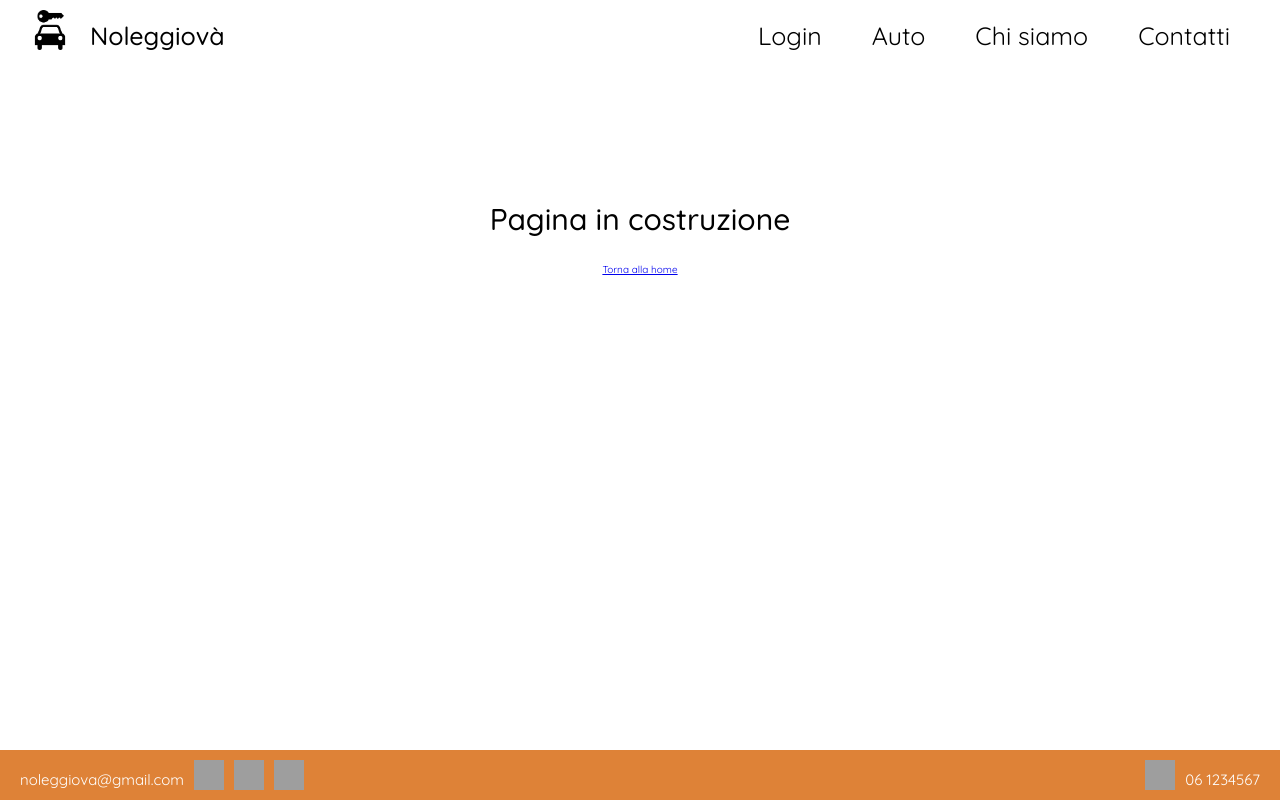
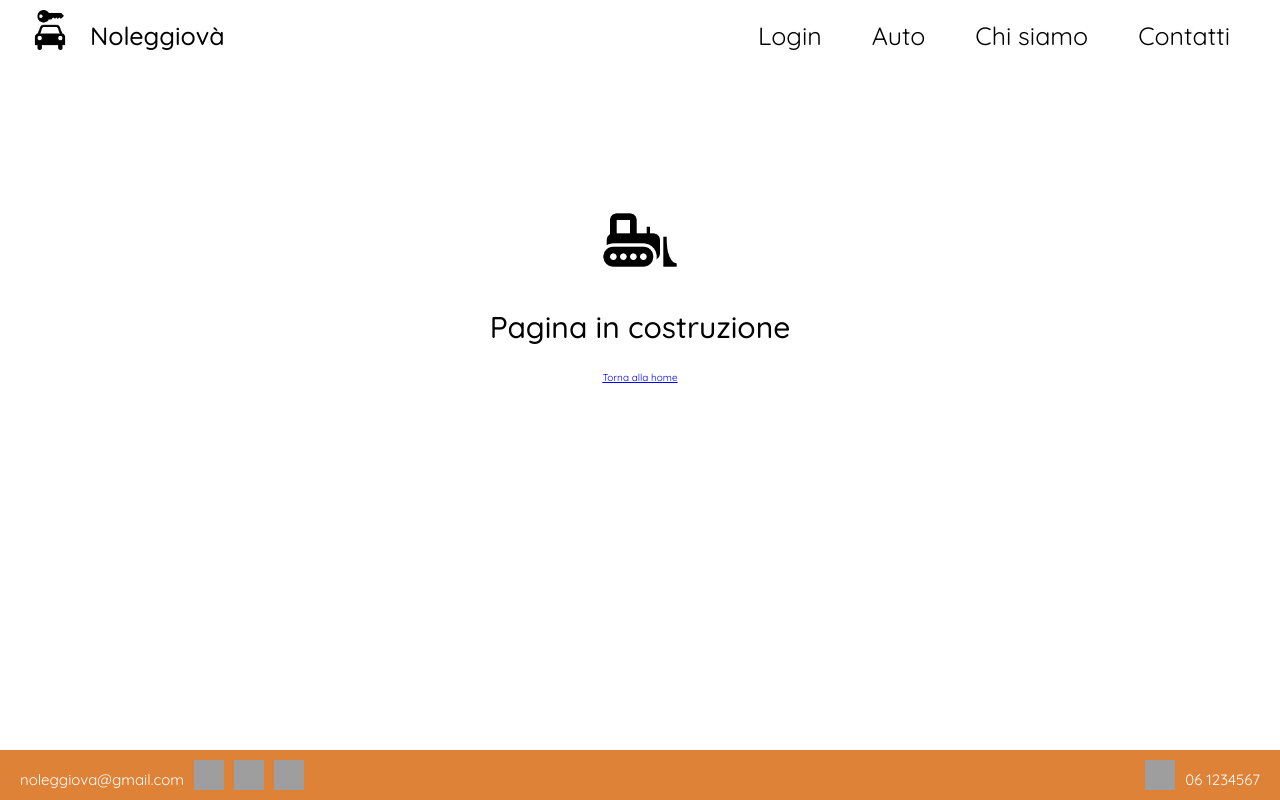
Before and after one commit to glg-23/autonoleggio-react, a React (Create React App) app in the folder autonoleggio-react/: page /login in a window 1280 px wide. Built offline with nearby package versions, Linux system fonts and the light colour scheme; grey boxes are pictures that could not be loaded.

Commit message:
update media inCostruzione

```diff
--- a/autonoleggio-react/src/components/inCostruzione/InCostruzione.css
+++ b/autonoleggio-react/src/components/inCostruzione/InCostruzione.css
@@ -1,5 +1,9 @@
 .inCostruzione {
     margin-top: 200px;
+}
+
+.logoCostruzione{
+    width: 80px;
 }
 
 .titoloInCostruzione {
--- a/autonoleggio-react/src/components/inCostruzione/InCostruzione.js
+++ b/autonoleggio-react/src/components/inCostruzione/InCostruzione.js
@@ -1,12 +1,18 @@
 import React from 'react';
 import './InCostruzione.css';
 import Bottone from '../bottone/Bottone';
+import logoCostruzione from '../../media/inCostruzione.png';
 
 class InCostruzione extends React.Component {
 
     render() {
         return (
             <div className='inCostruzione'>
+                <img
+                    className='logoCostruzione'
+                    src={logoCostruzione}
+                />
+
                 <h2 className='titoloInCostruzione'>Pagina in costruzione</h2>
 
                 {
```
